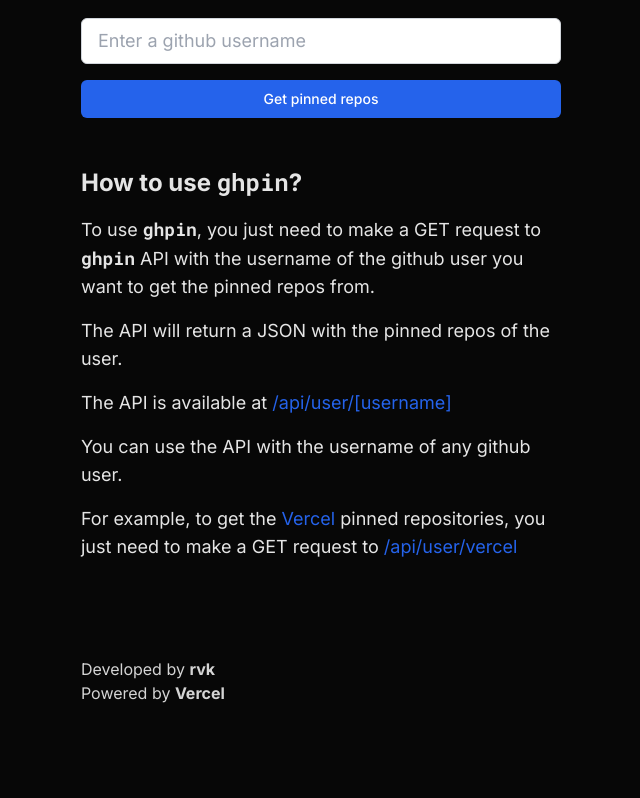
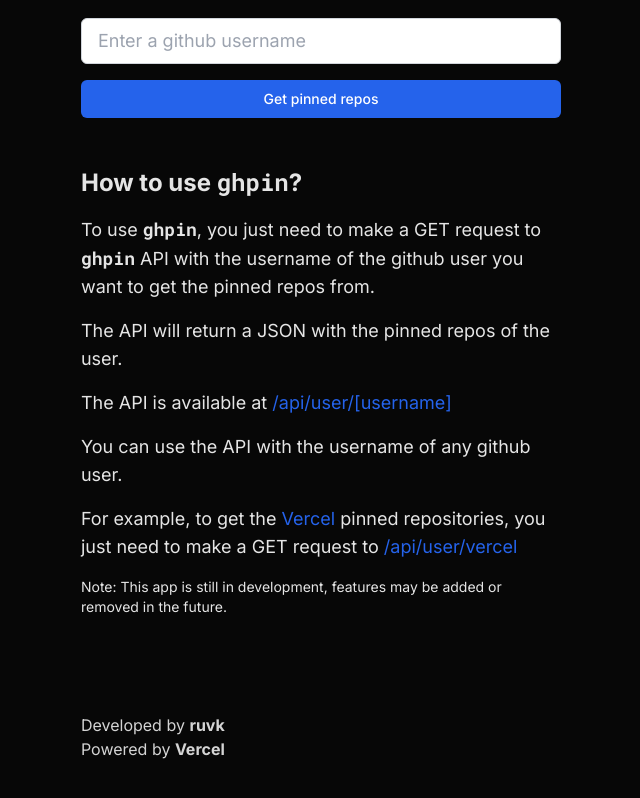
Before and after one commit to rubkn/pinned, a Next.js app: page / in a window 1280 px wide. Shown: the part 316-1114 px from the top of the page, without its empty margins (319-959 px from the left). Built offline with nearby package versions, Linux system fonts and the light colour scheme.

Commit message:
note added

```diff
--- a/pages/index.tsx
+++ b/pages/index.tsx
@@ -109,6 +109,10 @@ export default function Home() {
               /api/user/vercel
             </Link>
           </p>
+          <p className="mt-4 text-sm">
+            Note: This app is still in development, features may be added or
+            removed in the future.
+          </p>
         </div>
       </main>
 
@@ -116,7 +120,7 @@ export default function Home() {
         <span>
           Developed by{" "}
           <Link href="https://rubenbrandao.com" className="font-bold">
-            rvk
+            ruvk
           </Link>
         </span>
         <span>
```
